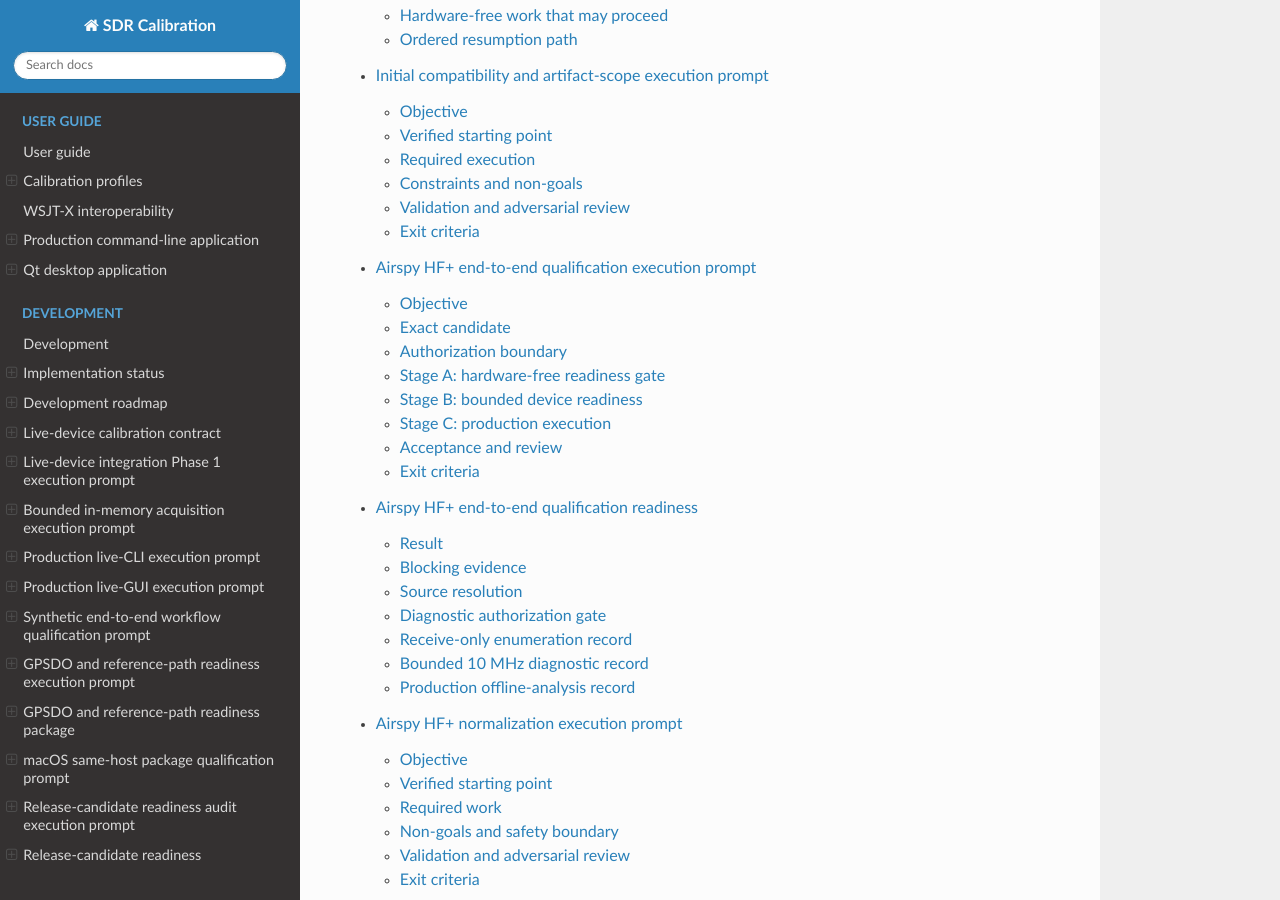
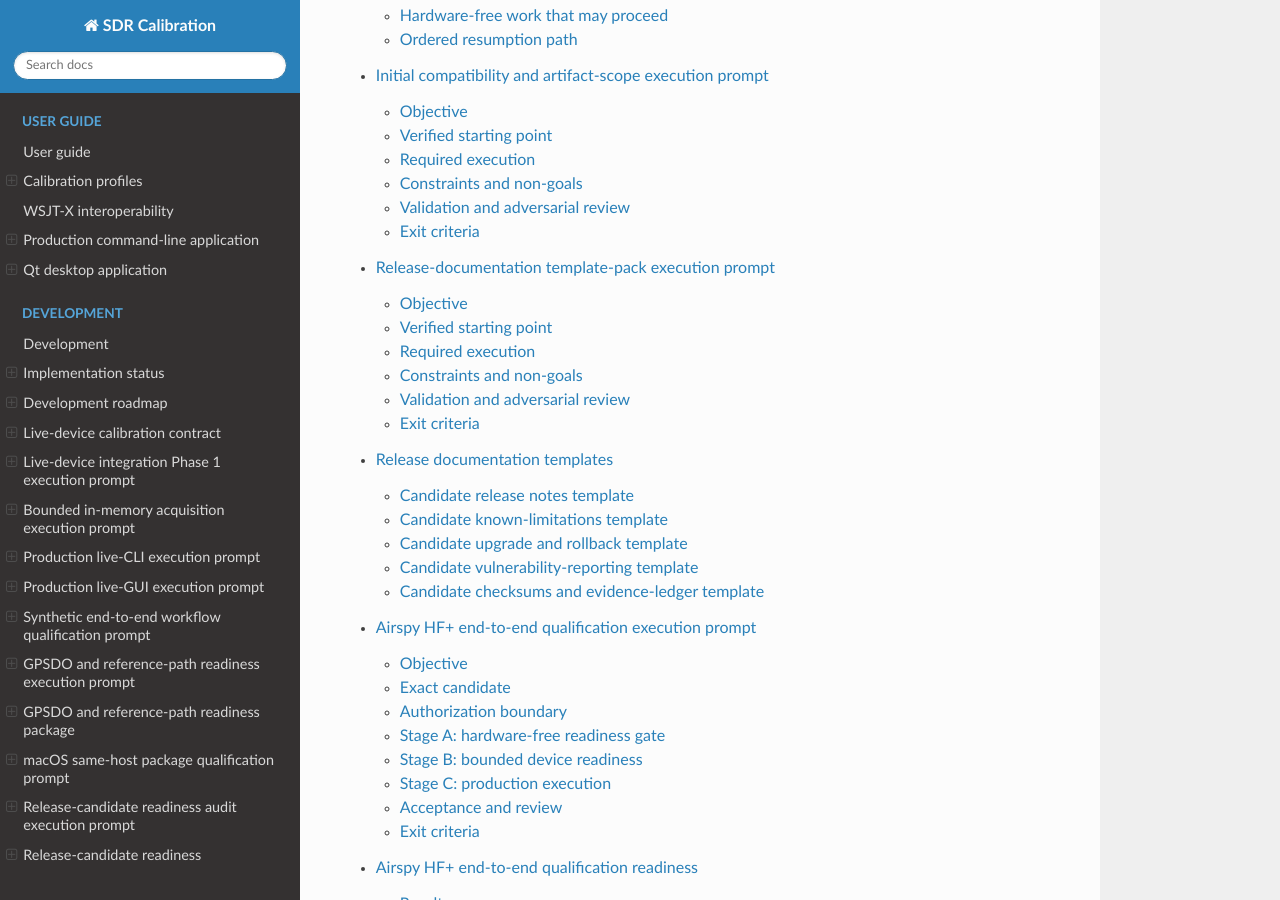
Before and after one commit to lbussy/SDR-Calibration, a Sphinx documentation site: the page built from docs/index.md, in a window 1280 px wide and 900 px high, scrolled down 3660 px. Built offline with Sphinx 7.4.7 and the Read the Docs theme 3.1.0, drawn with Linux system fonts in a browser that asks for light colours; some of the changed lines change nothing that is shown.

Commit message:
Add fail-closed release documentation templates

````diff
--- a/docs/development/index.md
+++ b/docs/development/index.md
@@ -36,6 +36,10 @@
 by [decision 0022](decisions/0022-initial-compatibility-and-release-artifacts.md),
 prepared under the
 [compatibility and artifact-scope prompt](initial-compatibility-and-artifact-scope-execution-prompt.md).
+Release notes, limitations, lifecycle, security, checksum, and evidence-ledger
+working files are collected in the
+[release template pack](release/index.md), prepared under its
+[execution prompt](release-documentation-template-pack-execution-prompt.md).
 The first exact local end-to-end candidate is governed by the
 [Airspy HF+ qualification prompt](airspyhf-end-to-end-qualification-prompt.md),
 with its current [hardware-free readiness result](airspyhf-end-to-end-readiness.md).
--- a/docs/development/release-candidate-readiness.md
+++ b/docs/development/release-candidate-readiness.md
@@ -45,7 +45,7 @@
 | RC-05 | Windows clean-host and public-trust lifecycle | Same-host self-signed lifecycle only; decision 0022 requires a public-trust MSI | Fresh Windows 11 x64 host and an accepted public-trust signing arrangement | Exact MSI hash; trust mode, timestamp, SmartScreen observations, lifecycle, and cleanup |
 | RC-06 | Prior-version upgrade and rollback | Not qualified on macOS or Windows | Select an immutable prior-version baseline and fresh-host test arrangements | Old/new hashes, preserved user state, migration outcome, rollback procedure, and residue review |
 | RC-07 | Bind accepted compatibility and artifact policy to a candidate | Decision 0022 defines the policy; no source or schema revision is frozen | Select a candidate only after its required artifact and qualification gates can be executed | Frozen revision, exact schemas and artifacts, compatibility statement, and change-control rule |
-| RC-08 | Release documentation and evidence ledger | Not assembled for a frozen candidate | RC-07 plus exact final candidate artifacts; physical and clean-host results must be linked, not inferred | Release notes, known limitations, upgrade/rollback guidance, vulnerability reporting, checksums, inventories, and evidence index |
+| RC-08 | Release documentation and evidence ledger | Fail-closed templates exist; no frozen-candidate values or final approvals are populated | RC-07 plus exact final candidate artifacts; physical and clean-host results must be linked, not inferred | Completed release notes, known limitations, upgrade/rollback guidance, vulnerability reporting, checksums, inventories, and evidence index with no `TBD-BLOCKING` fields |
 
 RC-03 is the accuracy-bearing gate. Package success, synthetic workflow success,
 or capture success cannot substitute for it. RC-04 through RC-06 are
@@ -73,16 +73,18 @@
 
 ## Hardware-free work that may proceed
 
-1. Create release-note, known-limitations, upgrade/rollback, vulnerability-
-   reporting, checksum, and evidence-ledger templates populated only with
-   verified facts.
-2. Design clean-host macOS and Windows lifecycle plans bound to exact candidate
+1. Design clean-host macOS and Windows lifecycle plans bound to exact candidate
    artifacts, but do not simulate a clean host on the development machine.
-3. Define the prior-version baseline-selection rule and upgrade/rollback
+2. Define the prior-version baseline-selection rule and upgrade/rollback
    acceptance criteria.
-4. Design the required Raspberry Pi clean-host lifecycle plan.
-5. Audit final icon rendering on Windows and any other platform included in the
+3. Design the required Raspberry Pi clean-host lifecycle plan.
+4. Audit final icon rendering on Windows and any other platform included in the
    release artifact set; the current retained human review covers macOS only.
+
+The release-documentation templates are retained in the
+[release template pack](release/index.md). Their existence does not complete
+RC-08; every `TBD-BLOCKING` value must be bound to the exact frozen candidate
+and reviewed before release authorization.
 
 ## Ordered resumption path
 
--- /dev/null
+++ b/docs/development/release-documentation-template-pack-execution-prompt.md
@@ -0,0 +1,75 @@
+# Release-documentation template-pack execution prompt
+
+## Objective
+
+Create a hardware-free template pack for the initial release notes, known
+limitations, upgrade/rollback guidance, vulnerability reporting, checksums, and
+evidence ledger. Pre-populate only stable, verified project facts and use
+conspicuous blocking placeholders for candidate-specific facts that do not yet
+exist.
+
+This slice prepares reviewable release inputs. It does not freeze or designate
+a candidate, construct artifacts, or publish a release.
+
+## Verified starting point
+
+- `main` is at `236b2c4` after decision 0022 accepted the initial compatibility
+  and release-artifact boundary.
+- The intended binary set is a recorded-input-only macOS ARM64 DMG, public-trust
+  Windows 11 x64 MSI, and Raspberry Pi OS 13 ARM64 CLI DEB, accompanied by
+  source, checksums, notices, inventories, corresponding-source material, and
+  exact evidence.
+- Existing macOS, Windows, and Raspberry Pi evidence applies to historical exact
+  artifacts and cannot be copied into a future candidate ledger as though it
+  qualified new hashes.
+- Physical end-to-end calibration, fresh-host lifecycles, prior-version
+  upgrade/rollback, Windows public trust, candidate binding, and final ledger
+  population remain open.
+- User-owned macOS icon-composer work is present and must remain outside this
+  slice's staged changes.
+
+## Required execution
+
+1. Create a navigable release-template section under `docs/development`.
+2. Provide separate templates for release notes, known limitations,
+   upgrade/rollback, vulnerability reporting, and checksums/evidence ledger.
+3. Mark every candidate-specific version, revision, artifact name, hash, host,
+   result, date, URL, signature, and contact channel as `TBD-BLOCKING` until
+   exact retained evidence exists.
+4. Pre-populate stable boundaries from accepted decisions: authoritative native
+   profile, schema-major-1 compatibility, recorded-input-only binary scope,
+   supported target intent, unsupported Ubuntu path, lossy WSJT-X adapters, and
+   withheld install/upgrade/device/accuracy claims.
+5. Make the ledger distinguish required release artifacts from qualification
+   evidence and include an independent-download verification stage.
+6. Update readiness/status/navigation to say templates exist while final
+   candidate population and acceptance remain open.
+
+## Constraints and non-goals
+
+- Do not create final release notes, a changelog, a release version, a frozen
+  revision, artifact hashes, signatures, evidence results, or publication URLs.
+- Do not reuse a historical artifact hash as a future candidate placeholder.
+- Do not build, package, sign, notarize, install, access external services,
+  change `SECURITY.md`, or select a vulnerability-reporting destination.
+- Do not access hardware or perform RF, clean-host, upgrade, or rollback work.
+- Do not modify or stage icon assets, generators, packaging, application source,
+  or concurrent user documentation changes outside this template pack.
+
+## Validation and adversarial review
+
+Run Sphinx with warnings as errors and `git diff --check`. Review for accidental
+release designation, stale-hash promotion, missing required artifact rows,
+ambiguous placeholders, public self-signed Windows claims, absent corresponding-
+source/license gates, unsupported Ubuntu inclusion, live-device binary claims,
+unsafe public vulnerability-reporting instructions, missing rollback evidence,
+and staging of unrelated work. Correct every actionable finding and repeat the
+checks.
+
+## Exit criteria
+
+The template pack is navigable, every missing candidate fact fails visibly
+closed as `TBD-BLOCKING`, stable facts agree with decision 0022, readiness
+documentation distinguishes template completion from RC-08 completion,
+validation passes, and only attributable documentation is staged for commit and
+push.
--- /dev/null
+++ b/docs/development/release/checksums-and-evidence-ledger-template.md
@@ -0,0 +1,63 @@
+# Candidate checksums and evidence-ledger template
+
+Status: Template only — every candidate value is blocking
+
+## Candidate binding
+
+- Version: `TBD-BLOCKING`
+- Source revision: `TBD-BLOCKING`
+- Tree cleanliness and upstream synchronization evidence: `TBD-BLOCKING`
+- Freeze decision/date: `TBD-BLOCKING`
+- Build start/end UTC: `TBD-BLOCKING`
+
+## Release-artifact checksums
+
+Use lowercase SHA-256 and exact filenames. Historical package hashes must not be
+substituted for candidate values.
+
+```text
+TBD-BLOCKING  source archive exact filename
+TBD-BLOCKING  macOS ARM64 DMG exact filename
+TBD-BLOCKING  Windows x64 MSI exact filename
+TBD-BLOCKING  Raspberry Pi ARM64 DEB exact filename
+TBD-BLOCKING  detached signature for the checksum manifest exact filename
+TBD-BLOCKING  each corresponding-source archive exact filename
+```
+
+## Required artifact ledger
+
+| Artifact | Required identity and disposition | Candidate value | Gate/evidence | Status |
+| --- | --- | --- | --- | --- |
+| Source archive | Exact frozen revision and MIT project source | `TBD-BLOCKING` | Independent archive/hash review | `TBD-BLOCKING` |
+| macOS ARM64 DMG | Developer ID signed, notarized, stapled; recorded-input GUI/CLI | `TBD-BLOCKING` | Package/license plus clean-host and upgrade/rollback evidence | `TBD-BLOCKING` |
+| Windows x64 MSI | Public-trust signed and RFC 3161 timestamped; recorded-input GUI/CLI | `TBD-BLOCKING` | Package/license/trust plus clean-host and upgrade/rollback evidence | `TBD-BLOCKING` |
+| Raspberry Pi ARM64 DEB | Raspberry Pi OS 13 CLI-only; no GUI/Qt/SoapySDR | `TBD-BLOCKING` | Package/resource plus clean-host and upgrade/removal evidence | `TBD-BLOCKING` |
+| Project notices | MIT license and exact third-party notices | `TBD-BLOCKING` | Payload and legal-disposition review | `TBD-BLOCKING` |
+| Dependency inventories | Exact runtime/SBOM per binary payload | `TBD-BLOCKING` | Exact-payload audit | `TBD-BLOCKING` |
+| Corresponding source | Hash-pinned source required by conveyed dependencies | `TBD-BLOCKING` | Replacement/disposition audit | `TBD-BLOCKING` |
+| Release documentation | Notes, limitations, compatibility, upgrade/rollback, security | `TBD-BLOCKING` | Cross-document adversarial review | `TBD-BLOCKING` |
+
+## Qualification evidence ledger
+
+| Gate | Exact combination | Evidence location and digest | Independent reviewer | Status |
+| --- | --- | --- | --- | --- |
+| Hardware-free baseline and focused tests | `TBD-BLOCKING` | `TBD-BLOCKING` | `TBD-BLOCKING` | `TBD-BLOCKING` |
+| macOS package/signing/license | `TBD-BLOCKING` | `TBD-BLOCKING` | `TBD-BLOCKING` | `TBD-BLOCKING` |
+| macOS clean install/upgrade/rollback | `TBD-BLOCKING` | `TBD-BLOCKING` | `TBD-BLOCKING` | `TBD-BLOCKING` |
+| Windows package/public trust/license | `TBD-BLOCKING` | `TBD-BLOCKING` | `TBD-BLOCKING` | `TBD-BLOCKING` |
+| Windows clean install/upgrade/rollback | `TBD-BLOCKING` | `TBD-BLOCKING` | `TBD-BLOCKING` | `TBD-BLOCKING` |
+| Raspberry Pi package/resource/lifecycle | `TBD-BLOCKING` | `TBD-BLOCKING` | `TBD-BLOCKING` | `TBD-BLOCKING` |
+| Physical end-to-end calibration | `TBD-BLOCKING` | `TBD-BLOCKING` | `TBD-BLOCKING` | `TBD-BLOCKING` |
+| Final platform visual review | `TBD-BLOCKING` | `TBD-BLOCKING` | `TBD-BLOCKING` | `TBD-BLOCKING` |
+
+Build, package, signing, capture, synthetic workflow, clean-host, and physical
+calibration evidence are separate cells. One passing row cannot satisfy another.
+
+## Published-download verification
+
+- Publication destination and immutable identifiers: `TBD-BLOCKING`
+- Downloaded artifact location/date: `TBD-BLOCKING`
+- Independently recomputed hashes: `TBD-BLOCKING`
+- Signature/notarization/timestamp verification: `TBD-BLOCKING`
+- Payload/version agreement with approved candidate: `TBD-BLOCKING`
+- Final reviewer and release authorization: `TBD-BLOCKING`
--- /dev/null
+++ b/docs/development/release/index.md
@@ -0,0 +1,21 @@
+# Release documentation templates
+
+These files are working templates for a future exact release candidate. They
+are not release notes, do not identify a candidate, and do not authorize
+publication. Every `TBD-BLOCKING` field must be replaced by retained evidence or
+an accepted decision before release approval.
+
+```{toctree}
+:maxdepth: 1
+
+release-notes-template
+known-limitations-template
+upgrade-and-rollback-template
+vulnerability-reporting-template
+checksums-and-evidence-ledger-template
+```
+
+The templates implement the artifact and compatibility boundary in
+[decision 0022](../decisions/0022-initial-compatibility-and-release-artifacts.md)
+and the outstanding gates in the
+[release-candidate readiness audit](../release-candidate-readiness.md).
--- /dev/null
+++ b/docs/development/release/known-limitations-template.md
@@ -0,0 +1,53 @@
+# Candidate known-limitations template
+
+Status: Template only — candidate-specific review required
+
+Retain, remove, or refine each item only against the exact frozen candidate.
+Any removal requires evidence or an accepted decision.
+
+## Product and artifact boundaries
+
+- Initial binary packages are recorded-input-only. They do not bundle SoapySDR,
+  vendor modules, capture tooling, or live-device calibration support.
+- The native SDR Calibration Profile is authoritative. `wsjtx.ini` and
+  `fmt.all` are lossy adapters and cannot replace it.
+- Generated profiles are unsigned until production signing/key management is
+  implemented. Missing signature state must remain explicit and affects
+  assurance; an invalid signature fails closed.
+- Registry trust uses an independent local pin file, not a production network
+  trust store or key-management service.
+- The application does not activate, replace, revoke, or manage installed
+  profiles and does not discover or mutate installed WSJT-X settings.
+
+## Compatibility boundaries
+
+- Application version 0.x is pre-1.0. Strict recorded/live requests currently
+  require exact schema `1.0.0`; no request migration is promised.
+- Only native profile schema-major-1 semantics carry the durable compatibility
+  promise. Unknown required capabilities and other schema majors are rejected.
+- Diagnostic CF32LE requires its matching format-version-1 capture manifest;
+  the raw file alone is not self-describing.
+- WSJT-X mapping is limited to tested 2.6.x–2.7.x behavior.
+
+## Platform and qualification boundaries
+
+- macOS clean-host install/upgrade/rollback result: `TBD-BLOCKING`
+- Windows public-trust and clean-host install/upgrade/rollback result:
+  `TBD-BLOCKING`
+- Raspberry Pi clean-host install/upgrade/removal result: `TBD-BLOCKING`
+- Physical end-to-end calibration and supported-device claims: `TBD-BLOCKING`
+- Reference suitability and accuracy claims: `TBD-BLOCKING`
+- Final platform visual/scaling review: `TBD-BLOCKING`
+
+Ubuntu remains an unsupported, currently unvalidated portability path and is
+not an initial release artifact. Intel macOS, Windows ARM64, unapproved Windows
+versions, generic Linux, 32-bit Raspberry Pi OS, other Pi models, and Raspberry
+Pi live-device operation are outside the initial target boundary.
+
+## Candidate-specific limitations
+
+- Performance/resource limits: `TBD-BLOCKING`
+- Accessibility limitations: `TBD-BLOCKING`
+- Data migration or retained-state limitations: `TBD-BLOCKING`
+- Known defects with issue links and workarounds: `TBD-BLOCKING`
+- Security limitations or mitigations: `TBD-BLOCKING`
--- /dev/null
+++ b/docs/development/release/release-notes-template.md
@@ -0,0 +1,78 @@
+# Candidate release notes template
+
+Status: Template only — not a release designation
+
+## Candidate identity
+
+- Version: `TBD-BLOCKING`
+- Source revision: `TBD-BLOCKING`
+- Freeze decision/date: `TBD-BLOCKING`
+- Release date: `TBD-BLOCKING`
+- Compatibility statement revision: `TBD-BLOCKING`
+- Evidence-ledger revision: `TBD-BLOCKING`
+
+## Scope
+
+SDR Calibration produces authoritative native frequency-calibration profiles
+from bounded recorded observations. Initial binary packages are intended to be
+recorded-input-only and do not bundle SoapySDR, vendor modules,
+`sdrcal-capture`, or live-device calibration support.
+
+The intended artifact set is:
+
+- macOS 14.0-or-later Apple Silicon DMG with GUI and CLI;
+- Windows 11 x64 public-trust, timestamped MSI with GUI and CLI;
+- Raspberry Pi OS 13 ARM64 Raspberry Pi 4 CLI-only DEB;
+- exact source archive, checksums, notices, inventories, corresponding-source
+  materials, compatibility/upgrade guidance, and evidence ledger.
+
+Actual included artifacts and hashes: `TBD-BLOCKING`
+
+## What changed
+
+- User-visible changes since the selected prior baseline: `TBD-BLOCKING`
+- Native profile/schema changes: `TBD-BLOCKING`
+- Packaging or dependency changes: `TBD-BLOCKING`
+- Security-relevant changes: `TBD-BLOCKING`
+- Deferred work: `TBD-BLOCKING`
+
+## Compatibility
+
+The native `sdr-calibration-profile` schema-major-1 semantics are the durable
+compatibility boundary. Schema `1.0.0` rejects unknown top-level members;
+unknown required capabilities and unsupported schema majors fail closed.
+Strict run-request schemas and pre-1.0 package/UI behavior have narrower
+exact-version promises. WSJT-X output is a lossy adapter and never replaces the
+native profile.
+
+Candidate-specific schema and migration assessment: `TBD-BLOCKING`
+
+## Installation and upgrade
+
+- Clean-install qualification by artifact: `TBD-BLOCKING`
+- Prior-version upgrade qualification: `TBD-BLOCKING`
+- Rollback qualification and preserved-state result: `TBD-BLOCKING`
+- Platform instructions: `TBD-BLOCKING`
+
+Do not replace these fields with same-host package smoke results.
+
+## Qualification summary
+
+- Hardware-free tests and package gates: `TBD-BLOCKING`
+- Platform-native clean-host lifecycles: `TBD-BLOCKING`
+- Physical end-to-end calibration combinations: `TBD-BLOCKING`
+- Human visual review: `TBD-BLOCKING`
+- Independent published-download verification: `TBD-BLOCKING`
+
+## Known limitations and security
+
+- Final known-limitations document: `TBD-BLOCKING`
+- Supported-version security statement: `TBD-BLOCKING`
+- Private vulnerability-reporting channel: `TBD-BLOCKING`
+
+## Downloads and verification
+
+- Release location: `TBD-BLOCKING`
+- Checksums file: `TBD-BLOCKING`
+- Signature verification instructions: `TBD-BLOCKING`
+- Corresponding-source locations and hashes: `TBD-BLOCKING`
--- /dev/null
+++ b/docs/development/release/upgrade-and-rollback-template.md
@@ -0,0 +1,58 @@
+# Candidate upgrade and rollback template
+
+Status: Template only — no upgrade or rollback is qualified
+
+## Bound candidates
+
+- Prior installed version and source revision: `TBD-BLOCKING`
+- Prior artifact filename and SHA-256: `TBD-BLOCKING`
+- New version and source revision: `TBD-BLOCKING`
+- New artifact filename and SHA-256: `TBD-BLOCKING`
+- Platform, architecture, OS build, and clean-host identity: `TBD-BLOCKING`
+
+Maintenance installation of the same candidate is not prior-version upgrade
+evidence. Same-host replacement is not a fresh-host lifecycle result.
+
+## State inventory and backup
+
+- Application files expected before upgrade: `TBD-BLOCKING`
+- User preferences and locations: `TBD-BLOCKING`
+- User profiles/evidence and locations: `TBD-BLOCKING`
+- Backup procedure and independently verified digest/index: `TBD-BLOCKING`
+- Processes/services that must be stopped: `TBD-BLOCKING`
+
+The procedure must not delete or silently migrate user profiles, evidence,
+trust pins, or unrelated application state.
+
+## Upgrade procedure and acceptance
+
+1. Verify both artifact hashes and signatures: `TBD-BLOCKING`.
+2. Record the pre-upgrade inventory and application startup result:
+   `TBD-BLOCKING`.
+3. Apply only the documented platform-native upgrade: `TBD-BLOCKING`.
+4. Verify application/CLI identity, preserved state, schema handling, and normal
+   startup: `TBD-BLOCKING`.
+5. Verify no unexpected files, processes, services, permissions, or prompts:
+   `TBD-BLOCKING`.
+
+Pass/fail criteria and retained log location: `TBD-BLOCKING`
+
+## Rollback procedure and acceptance
+
+1. Stop the new version safely: `TBD-BLOCKING`.
+2. Apply the reviewed removal or rollback path without deleting user data:
+   `TBD-BLOCKING`.
+3. Restore the exact prior artifact and only the state explicitly required:
+   `TBD-BLOCKING`.
+4. Verify prior-version startup, hashes, preserved data, and residue:
+   `TBD-BLOCKING`.
+
+Rollback pass/fail criteria and retained evidence: `TBD-BLOCKING`
+
+## Results
+
+- Upgrade result: `TBD-BLOCKING`
+- Rollback result: `TBD-BLOCKING`
+- Preserved-state result: `TBD-BLOCKING`
+- Cleanup/final host state: `TBD-BLOCKING`
+- Reviewer and review date: `TBD-BLOCKING`
--- /dev/null
+++ b/docs/development/release/vulnerability-reporting-template.md
@@ -0,0 +1,46 @@
+# Candidate vulnerability-reporting template
+
+Status: Template only — private destination is not yet published
+
+This template supplements the repository-root `SECURITY.md`. Do not publish a
+release until the final document names a tested private reporting destination
+and a supported-version policy.
+
+## Supported versions
+
+| Version | Supported | Support end or rule |
+| --- | --- | --- |
+| `TBD-BLOCKING` | `TBD-BLOCKING` | `TBD-BLOCKING` |
+
+## Private reporting channel
+
+- Destination: `TBD-BLOCKING`
+- Recipient/owner: `TBD-BLOCKING`
+- Access and delivery test date: `TBD-BLOCKING`
+- Expected acknowledgement target: `TBD-BLOCKING`
+- Encryption guidance, if any: `TBD-BLOCKING`
+
+Do not direct reporters to disclose suspected vulnerabilities in a public issue.
+Do not publish an address, form, or key until its ownership and receipt path
+have been tested.
+
+## Requested report content
+
+- affected version, source revision, artifact filename, and SHA-256;
+- operating system and architecture;
+- affected device or driver when relevant;
+- reproduction steps, observed impact, and proposed mitigation;
+- whether credentials, profiles, evidence, or private identifiers may be
+  exposed; and
+- a safe method for coordinating supporting files.
+
+Reporters should exclude credentials, authentication tokens, private keys,
+unnecessary personal information, and unrelated device identifiers.
+
+## Project response process
+
+- Triage owner and backup: `TBD-BLOCKING`
+- Severity and embargo policy: `TBD-BLOCKING`
+- Fix, advisory, and release process: `TBD-BLOCKING`
+- Credit preference and disclosure coordination: `TBD-BLOCKING`
+- Retention/deletion policy for submitted sensitive evidence: `TBD-BLOCKING`
--- a/docs/development/status.md
+++ b/docs/development/status.md
@@ -119,6 +119,9 @@
   native-profile semantics are durable; intended binaries are recorded-input-
   only macOS ARM64 DMG, public-trust Windows x64 MSI, and Raspberry Pi OS 13
   ARM64 CLI DEB with required source, license, checksum, and evidence materials
+- Fail-closed initial release-documentation templates for notes, known
+  limitations, upgrade/rollback, vulnerability reporting, checksums, and the
+  evidence ledger; final candidate population and approval remain open
 - Hardware-free Raspberry Pi CLI Phase 1 source foundation: a CLI-only ARM64
   preset, configurable fail-closed recorded-input ceiling, deterministic limit
   test, GUI/Qt/SoapySDR-free package audits, and rootless Raspberry Pi OS DEB
--- a/docs/index.md
+++ b/docs/index.md
@@ -37,6 +37,8 @@
 development/release-candidate-readiness-audit-prompt
 development/release-candidate-readiness
 development/initial-compatibility-and-artifact-scope-execution-prompt
+development/release-documentation-template-pack-execution-prompt
+development/release/index
 development/airspyhf-end-to-end-qualification-prompt
 development/airspyhf-end-to-end-readiness
 development/airspyhf-normalization-execution-prompt
````
